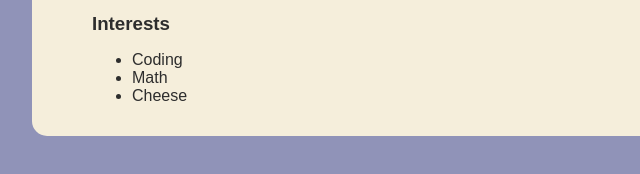
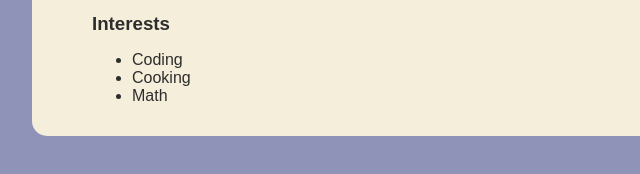
Before and after one commit to sniehus/sean-niehus.github.io, a plain HTML site: page index.html in a window 1280 px wide. Shown: the part 492-666 px from the top of the page, 208-848 px from the left. Drawn offline with Linux system fonts and the light colour scheme.

Commit message:
updated and finalized index for bootcamp day 0

```diff
--- a/index.html
+++ b/index.html
@@ -93,8 +93,8 @@
                         <h3>Interests</h3>
                         <ul>
                             <li>Coding</li>
+                            <li>Cooking</li>
                             <li>Math</li>
-                            <li>Cheese</li>
                         </ul>
 
                     </div>
```
Also changed, not shown: README.md.
